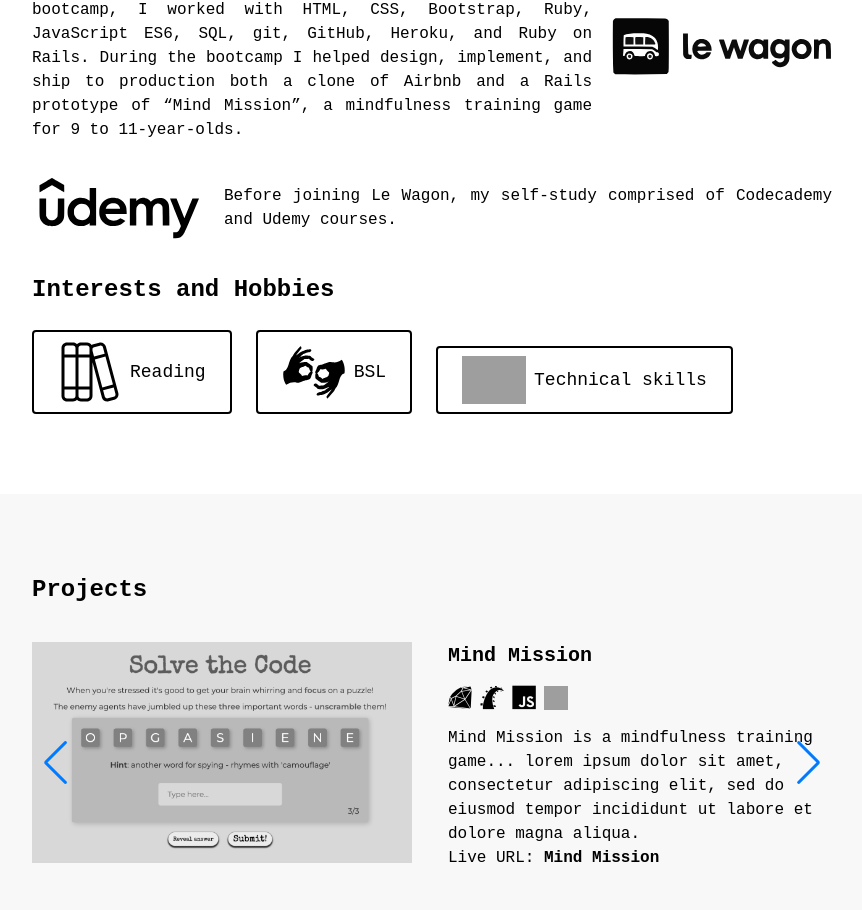
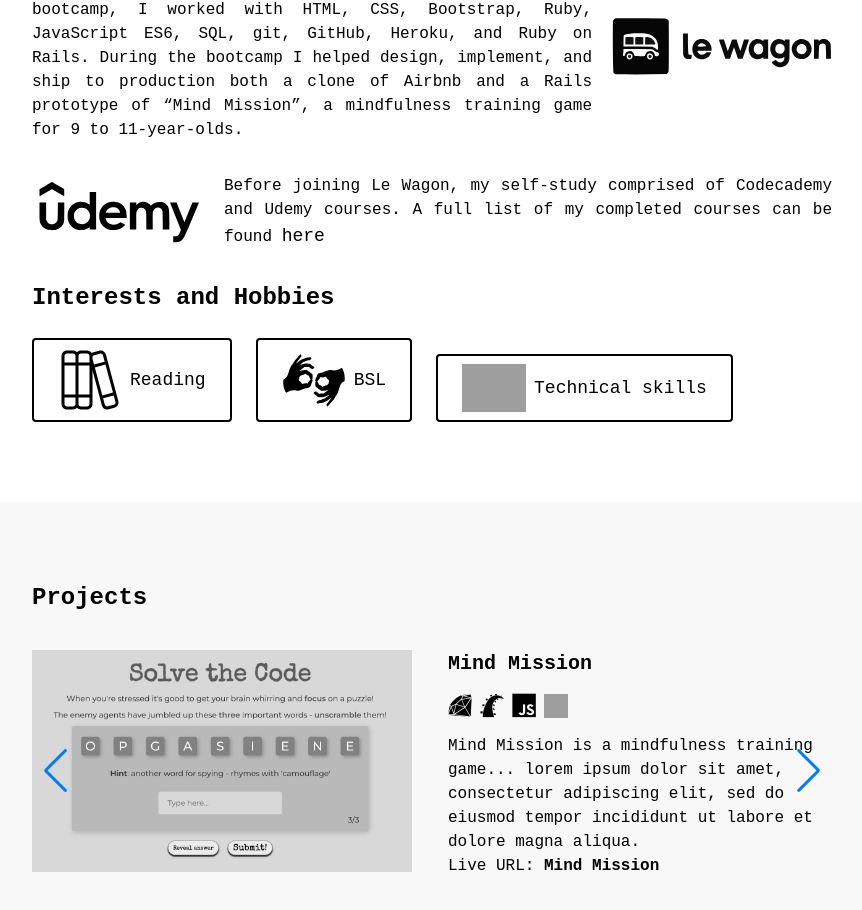
Before and after one commit to zacnation/react-portfolio, a React (Vite) app: page / in a window 1280 px wide. Shown: the part 1242-2152 px from the top of the page, without its empty margins (208-1070 px from the left). Built offline with nearby package versions, Linux system fonts and the light colour scheme; grey boxes are pictures that could not be loaded.

Commit message:
Add AboutModal component

```diff
--- a/src/components/About.jsx
+++ b/src/components/About.jsx
@@ -1,5 +1,6 @@
 import PropTypes from 'prop-types';
 import Modal from './Modal';
+import AboutModal from './AboutModal';
 
 export default function About(props) {
   const lewagonLogo = props.darkMode
@@ -61,10 +62,15 @@ export default function About(props) {
           alt=""
           className="xl:hidden w-32 pt-6 pb-6 lg:pb-0"
         />
-        <p className="md:hidden text-justify">
+        <div className="md:hidden text-justify">
           Before joining Le Wagon, my self-study comprised of Codecademy and
-          Udemy courses.
-        </p>
+          Udemy courses. A full list of my completed courses can be found{' '}
+          <AboutModal
+            title={'here'}
+            innerTitle={'Certificates'}
+            darkMode={props.darkMode}
+          />
+        </div>
 
         <div className="flex items-center lg:py-8">
           <img
@@ -72,10 +78,15 @@ export default function About(props) {
             alt=""
             className="hidden xl:block 2xl:block w-48 pr-5"
           />
-          <p className="hidden md:block text-justify">
+          <div className="hidden md:block text-justify">
             Before joining Le Wagon, my self-study comprised of Codecademy and
-            Udemy courses.
-          </p>
+            Udemy courses. A full list of my completed courses can be found{' '}
+            <AboutModal
+              title={'here'}
+              innerTitle={'My Certificates'}
+              darkMode={props.darkMode}
+            />
+          </div>
         </div>
 
         <h2 className="text-2xl font-bold py-4 md:pb-6 lg:pt-0">
--- /dev/null
+++ b/src/components/AboutModal.jsx
@@ -0,0 +1,69 @@
+import { useState } from 'react';
+import '../Modal.css';
+
+import PropTypes from 'prop-types';
+
+import { FontAwesomeIcon } from '@fortawesome/react-fontawesome';
+import { faTimes } from '@fortawesome/free-solid-svg-icons';
+
+export default function AboutModal(props) {
+  const [modal, setModal] = useState(false);
+
+  const toggleModal = () => {
+    setModal(!modal);
+  };
+
+  if (modal) {
+    document.body.classList.add('active-modal');
+  } else {
+    document.body.classList.remove('active-modal');
+  }
+
+  return (
+    <>
+      <button onClick={toggleModal} className="btn-modal lg:mr-6">
+        <div className={`${props.darkMode ? 'border-white' : 'border-black'}`}>
+          <h2 className="text-lg">{props.title}</h2>
+        </div>
+      </button>
+
+      {modal && (
+        <div className="modal">
+          <div
+            onClick={toggleModal}
+            className={`${props.darkMode ? 'overlay-dark' : 'overlay'}`}
+          ></div>
+          <div
+            className={`modal-content max-h-[60vh] md:max-h-[70vh] overflow-auto ${
+              props.darkMode ? 'bg-very-dark text-white' : 'bg-light'
+            }`}
+          >
+            <h2 className="font-bold text-3xl">{props.innerTitle}</h2>
+
+            <div className="grid grid-cols-1 gap-2 md:grid-cols-2">
+              <img src="colt-certificate.jpeg" alt="" />
+              <img src="colt-certificate.jpeg" alt="" />
+              <img src="colt-certificate.jpeg" alt="" />
+              <img src="colt-certificate.jpeg" alt="" />
+              <img src="colt-certificate.jpeg" alt="" />
+              <img src="colt-certificate.jpeg" alt="" />
+            </div>
+
+            <button className="close-modal" onClick={toggleModal}>
+              <FontAwesomeIcon
+                icon={faTimes}
+                className="absolute top-3 right-3 cursor-pointer"
+              />
+            </button>
+          </div>
+        </div>
+      )}
+    </>
+  );
+}
+
+AboutModal.propTypes = {
+  darkMode: PropTypes.bool.isRequired,
+  title: PropTypes.string.isRequired,
+  innerTitle: PropTypes.string.isRequired,
+};
```
